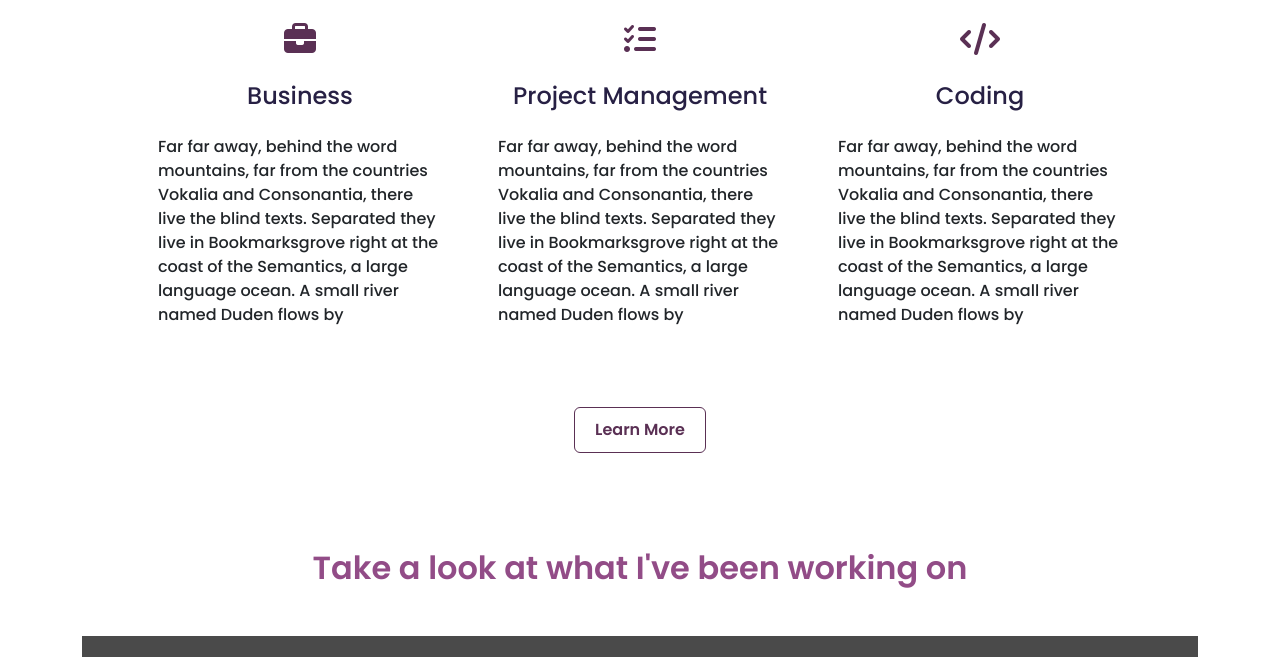
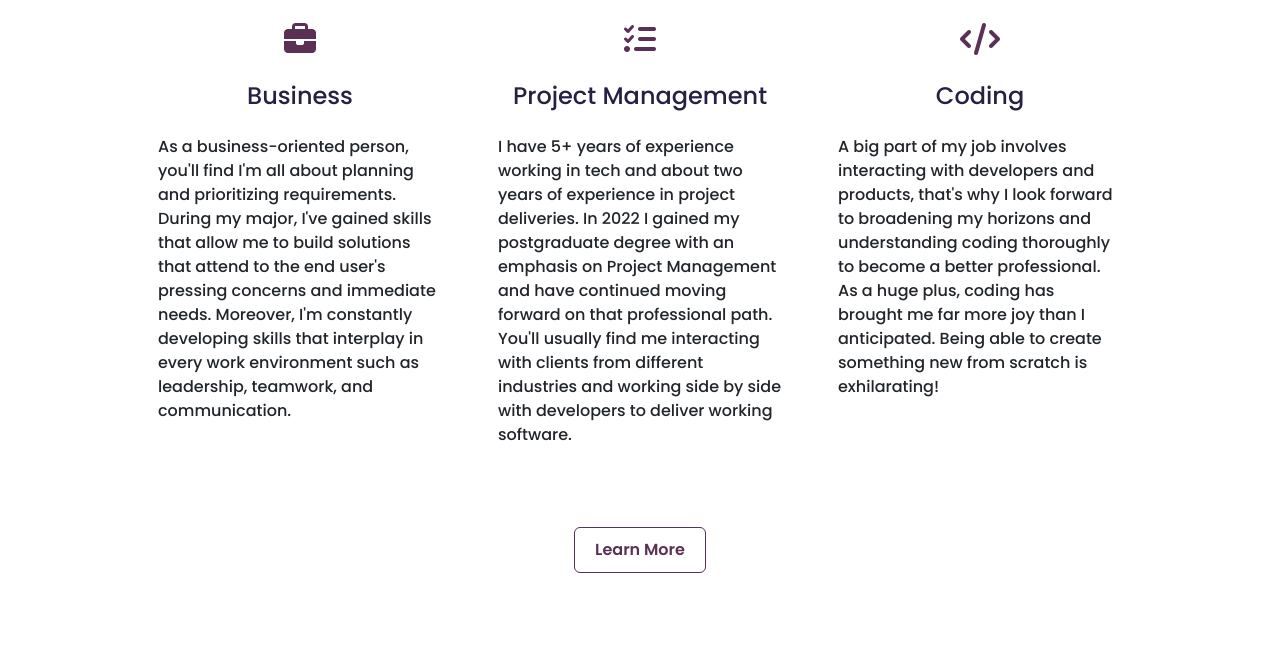
Before and after one commit to mariagracialg/portafolio_project, a plain HTML site: page index.html in a window 1280 px wide. Shown: the part 625-1282 px from the top of the page. Drawn offline with nearby package versions, Linux system fonts and the light colour scheme; a web font is replaced by a local one.

Commit message:
Added about me content

```diff
--- a/index.html
+++ b/index.html
@@ -78,30 +78,36 @@
           <i class="fa-solid fa-briefcase about-img"></i>
           <h3 class="about-branch pt-4">Business</h3>
           <p class="text-start p-3">
-            Far far away, behind the word mountains, far from the countries
-            Vokalia and Consonantia, there live the blind texts. Separated they
-            live in Bookmarksgrove right at the coast of the Semantics, a large
-            language ocean. A small river named Duden flows by
+            As a business-oriented person, you'll find I'm all about planning
+            and prioritizing requirements. During my major, I've gained skills
+            that allow me to build solutions that attend to the end user's
+            pressing concerns and immediate needs. Moreover, I'm constantly
+            developing skills that interplay in every work environment such as
+            leadership, teamwork, and communication.
           </p>
         </div>
         <div class="col-lg">
           <i class="fa-solid fa-list-check about-img"></i>
           <h3 class="about-branch pt-4">Project Management</h3>
           <p class="text-start p-3">
-            Far far away, behind the word mountains, far from the countries
-            Vokalia and Consonantia, there live the blind texts. Separated they
-            live in Bookmarksgrove right at the coast of the Semantics, a large
-            language ocean. A small river named Duden flows by
+            I have 5+ years of experience working in tech and about two years of
+            experience in project deliveries. In 2022 I gained my postgraduate
+            degree with an emphasis on Project Management and have continued
+            moving forward on that professional path. You'll usually find me
+            interacting with clients from different industries and working side
+            by side with developers to deliver working software.
           </p>
         </div>
+
         <div class="col-lg">
           <i class="fa-solid fa-code about-img"></i>
           <h3 class="about-branch pt-4">Coding</h3>
           <p class="text-start p-3">
-            Far far away, behind the word mountains, far from the countries
-            Vokalia and Consonantia, there live the blind texts. Separated they
-            live in Bookmarksgrove right at the coast of the Semantics, a large
-            language ocean. A small river named Duden flows by
+            A big part of my job involves interacting with developers and
+            products, that's why I look forward to broadening my horizons and
+            understanding coding thoroughly to become a better professional. As
+            a huge plus, coding has brought me far more joy than I anticipated.
+            Being able to create something new from scratch is exhilarating!
           </p>
         </div>
       </div>
```
